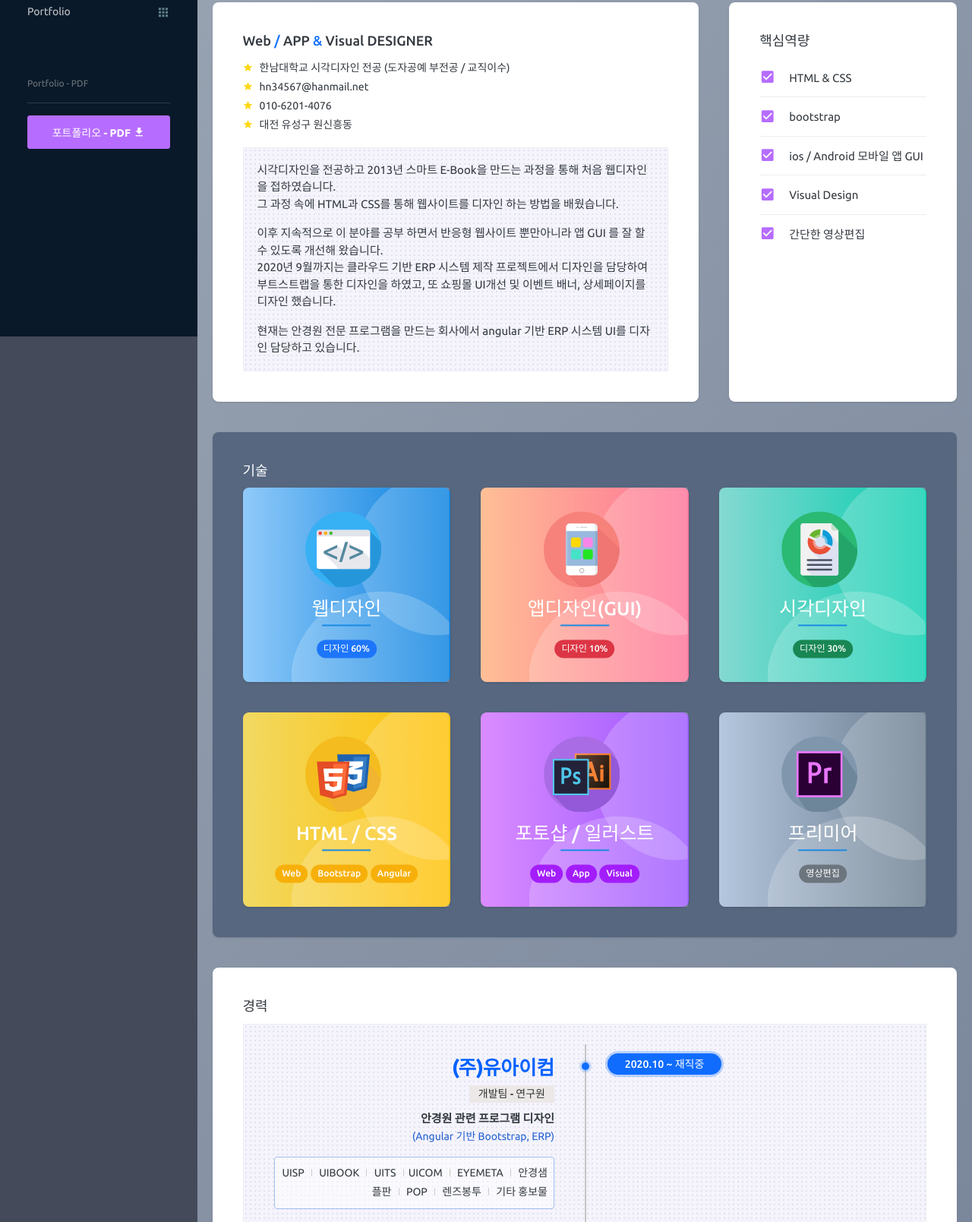
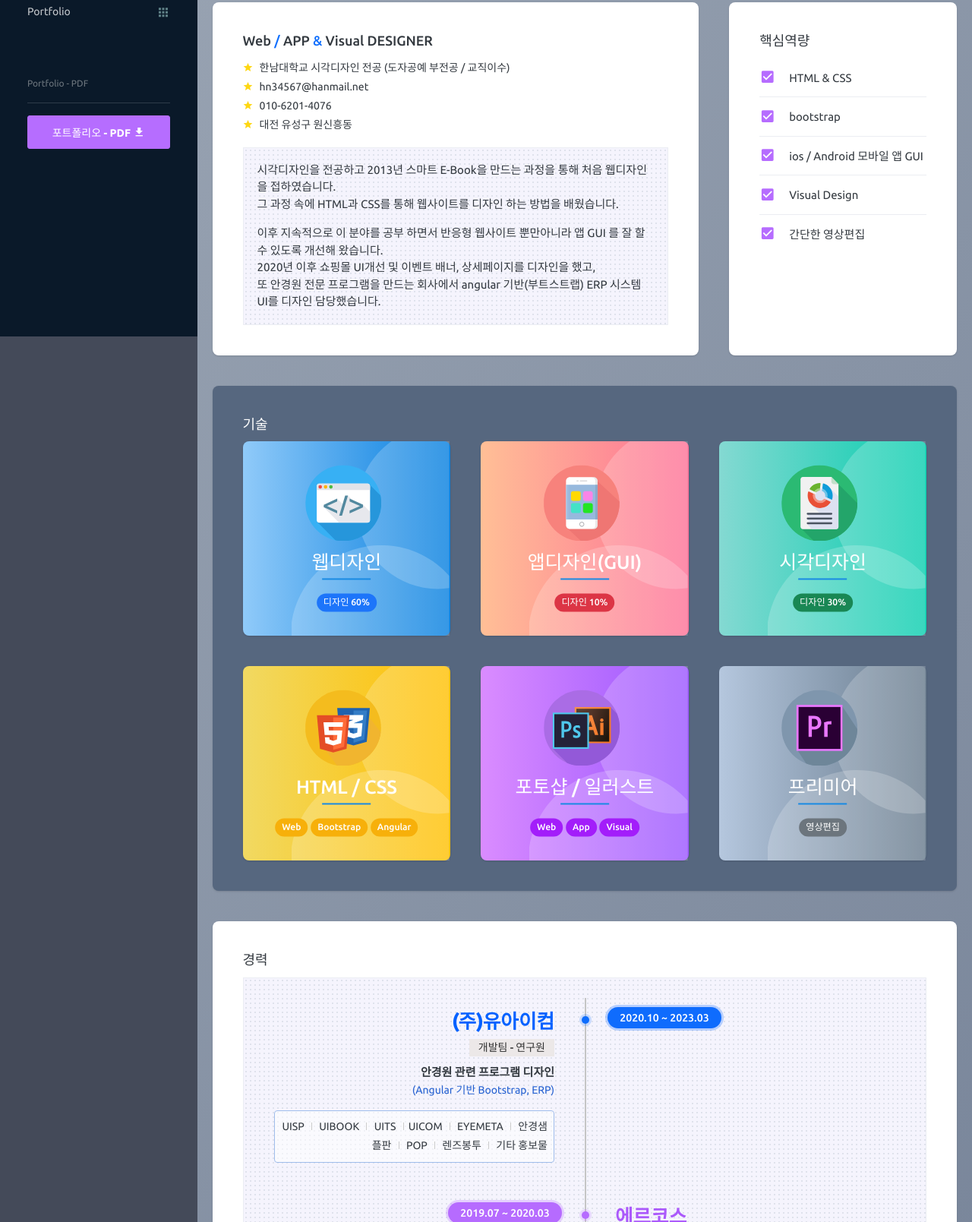
Before and after one commit to hn345/hannakim, a website: page index.html in a window 1280 px wide. Shown: the part 357-1966 px from the top of the page at 76% size. Drawn offline with Linux system fonts and the light colour scheme; files that its build step writes are made by us from their sources.

Commit message:
경력변경

```diff
--- a/index.html
+++ b/index.html
@@ -168,9 +168,8 @@
                                         <p>시각디자인을 전공하고 2013년 스마트 E-Book을 만드는 과정을 통해 처음 웹디자인을 접하였습니다.<br>
                                         그 과정 속에 HTML과 CSS를 통해 웹사이트를 디자인 하는 방법을 배웠습니다.</p>
                                         <p>이후 지속적으로 이 분야를 공부 하면서 반응형 웹사이트 뿐만아니라 앱 GUI 를 잘 할 수 있도록 개선해 왔습니다.<br>
-                                        2020년 9월까지는 클라우드 기반 ERP 시스템 제작 프로젝트에서 디자인을 담당하여 부트스트랩을 통한 디자인을 하였고,
-                                        또 쇼핑몰 UI개선 및 이벤트 배너, 상세페이지를 디자인 했습니다.</p>
-                                        <p>현재는 안경원 전문 프로그램을 만드는 회사에서 angular 기반 ERP 시스템 UI를 디자인 담당하고 있습니다.</p>
+                                        2020년 이후 쇼핑몰 UI개선 및 이벤트 배너, 상세페이지를 디자인을 했고,<br>
+                                            또 안경원 전문 프로그램을 만드는 회사에서 angular 기반(부트스트랩) ERP 시스템 UI를 디자인 담당했습니다.</p>
                                     </div>
                                 </div>
                             </div>
@@ -328,7 +327,7 @@
                                                         </div>
                                                     </div>
                                                     <div class="time">
-                                                        <h4>2020.10 ~ 재직중</h4>
+                                                        <h4>2020.10 ~ 2023.03</h4>
                                                     </div>
                                                 </li>
 
```
